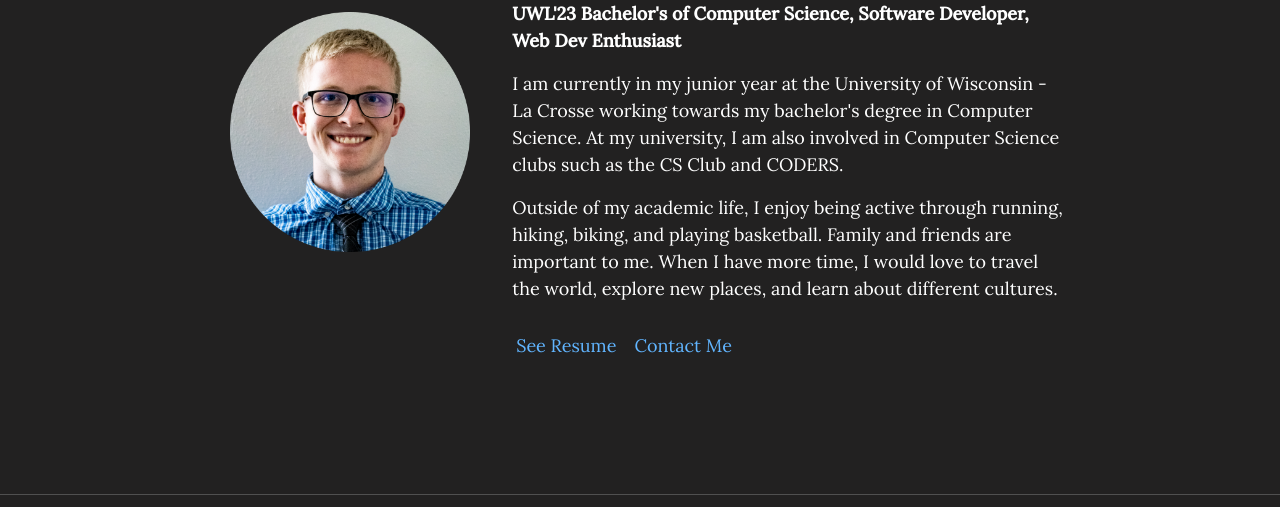
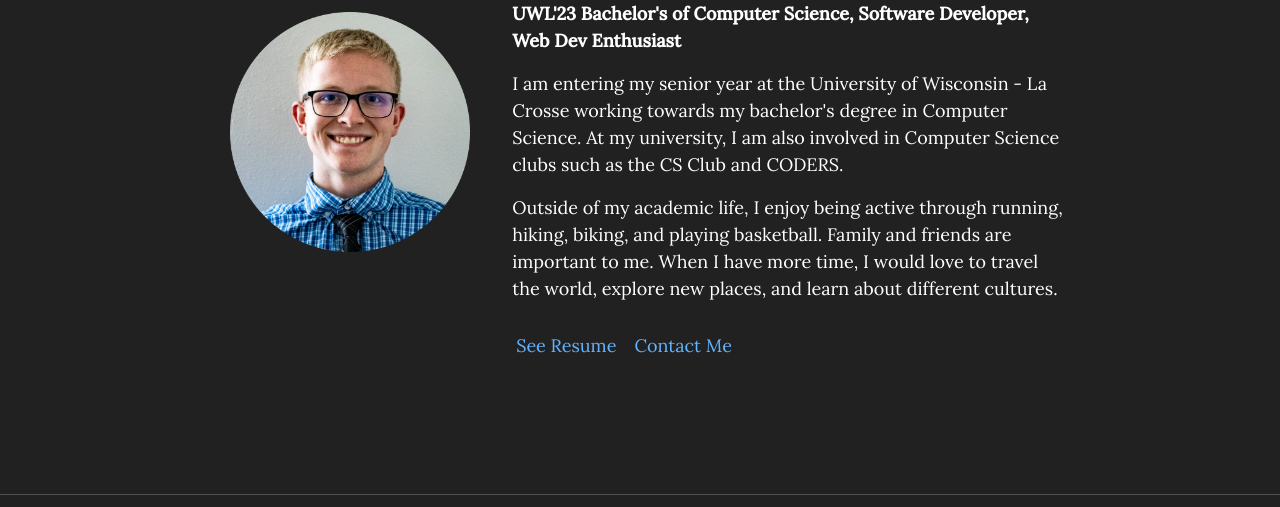
Before and after one commit to dinhthienan33/Portfolio-Website, a plain HTML site: page index.html in a window 1280 px wide. Shown: the part 195-702 px from the top of the page. Drawn offline with nearby package versions, Linux system fonts and the light colour scheme; a web font is replaced by a local one.

Commit message:
Updated about page of website.

```diff
--- a/index.html
+++ b/index.html
@@ -92,7 +92,7 @@
                             <h1 class="about-heading">About Me</h1>
                             <b class="about-content">UWL'23 Bachelor's of Computer Science, Software Developer, Web Dev Enthusiast</b>
                             <p class="about-content">
-                                I am currently in my junior year at the University of Wisconsin - La Crosse
+                                I am entering my senior year at the University of Wisconsin - La Crosse
                                 working towards my bachelor's degree in Computer Science. At my university,
                                 I am also involved in Computer Science clubs such as the CS Club and CODERS.
                             </p>
```
